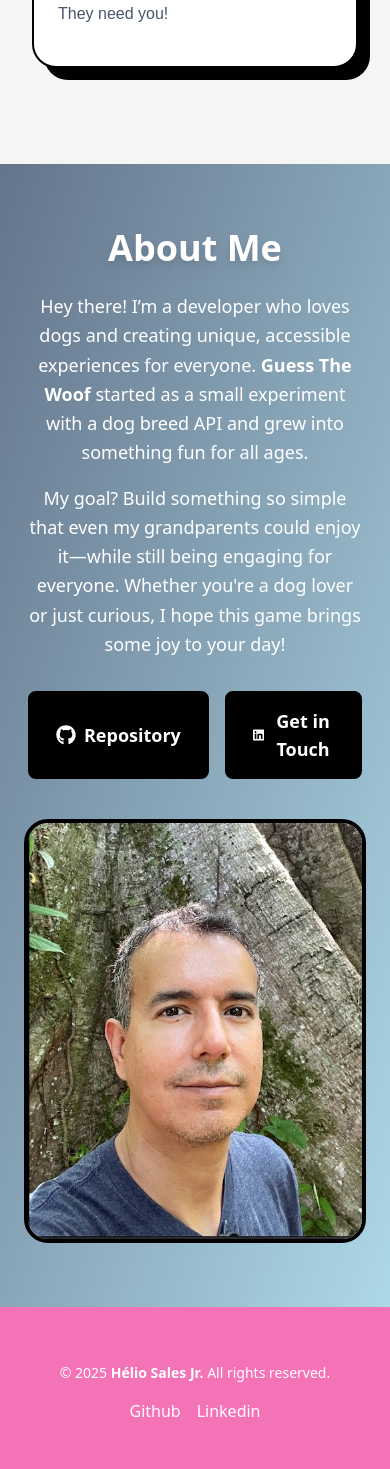
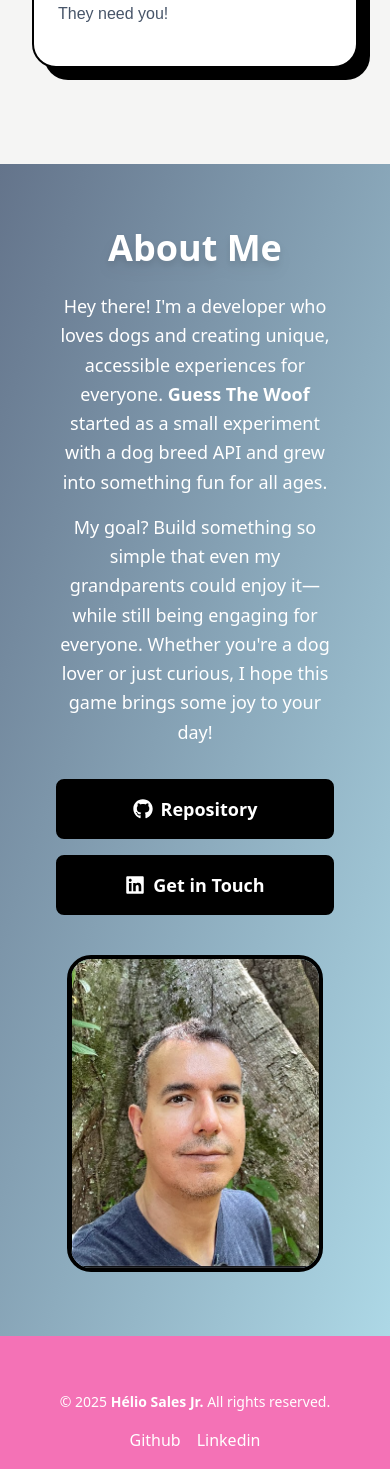
Before and after one commit to heliosalesjr/dogdog, a Next.js app: page / in a window 390 px wide. Shown: the part 2960-4429 px from the top of the page. Built offline with nearby package versions, Linux system fonts and the light colour scheme; no server answers.

Commit message:
about me section updated and responsive

```diff
--- a/app/components/AboutUs.jsx
+++ b/app/components/AboutUs.jsx
@@ -6,11 +6,11 @@ export default function AboutUs() {
     <section className="bg-gradient-to-br from-slate-500 to-[#ADD8E6] py-16" id='contact'>
       <div className="container mx-auto max-w-6xl px-6 flex flex-col lg:flex-row items-center">
         {/* Texto */}
-        <div className="lg:w-1/2 text-center lg:text-left px-8 md:px-0">
+        <div className="w-full lg:w-2/3 text-center lg:text-left px-8 md:px-0 lg:pr-8">
           <h2 className="text-4xl font-bold text-white mb-6 drop-shadow-lg">About Me</h2>
 
           <p className="text-lg text-white mb-4 leading-relaxed">
-            Hey there! I’m a developer who loves dogs and creating unique, accessible experiences for everyone.
+            Hey there! I'm a developer who loves dogs and creating unique, accessible experiences for everyone.
             <span className="font-semibold"> Guess The Woof</span> started as a small experiment with a dog breed API
             and grew into something fun for all ages.
           </p>
@@ -20,12 +20,12 @@ export default function AboutUs() {
             Whether you're a dog lover or just curious, I hope this game brings some joy to your day!
           </p>
 
-          <div className="mt-8 flex gap-4 justify-center lg:justify-start">
+          <div className="mt-8 flex flex-col sm:flex-row gap-4 justify-center lg:justify-start">
             <a
               href="https://github.com/your-repo-link"
               target="_blank"
               rel="noopener noreferrer"
-              className="px-6 py-3 flex items-center gap-2 bg-black text-white text-lg font-semibold border-4 border-black rounded-lg hover:bg-gray-800 transition-transform active:translate-x-1 active:translate-y-1 shadow-black shadow-solid"
+              className="px-6 py-3 flex items-center gap-2 bg-black text-white text-lg font-semibold border-4 border-black rounded-lg hover:bg-gray-800 transition-transform active:translate-x-1 active:translate-y-1 shadow-black shadow-solid justify-center sm:justify-start"
             >
               <FaGithub size={20} />
               Repository
@@ -34,7 +34,7 @@ export default function AboutUs() {
               href="https://www.linkedin.com/in/helio-sales/"
               target="_blank"
               rel="noopener noreferrer"
-              className="px-6 py-3 flex items-center gap-2 bg-black text-white text-lg font-semibold border-4 border-black rounded-lg hover:bg-gray-800 transition-transform active:translate-x-1 active:translate-y-1 shadow-black shadow-solid"
+              className="px-6 py-3 flex items-center gap-2 bg-black text-white text-lg font-semibold border-4 border-black rounded-lg hover:bg-gray-800 transition-transform active:translate-x-1 active:translate-y-1 shadow-black shadow-solid justify-center sm:justify-start"
             >
               <FaLinkedin size={20} />
               Get in Touch
@@ -43,7 +43,8 @@ export default function AboutUs() {
         </div>
 
         {/* Imagem */}
-        <div className="lg:w-1/2 mt-10 lg:mt-0 lg:ml-8">
+        <div className="w-full lg:w-1/3 mt-10 lg:mt-0 flex justify-center">
+          <div className="w-64 sm:w-80 lg:w-full max-w-sm">
             <Image
               src="/img/heliosal.png"
               alt="Portrait of me, Helio Sales, the developer, the mind, the man behind Guess The Woof"
@@ -53,6 +54,7 @@ export default function AboutUs() {
             />
           </div>
         </div>
+      </div>
     </section>
   );
 }
```
Lines whose indentation alone changed are shown as unchanged.
